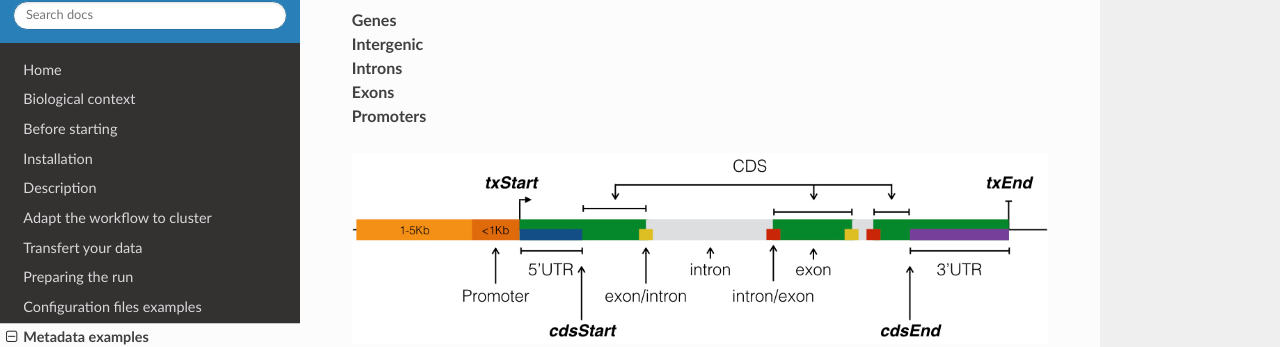
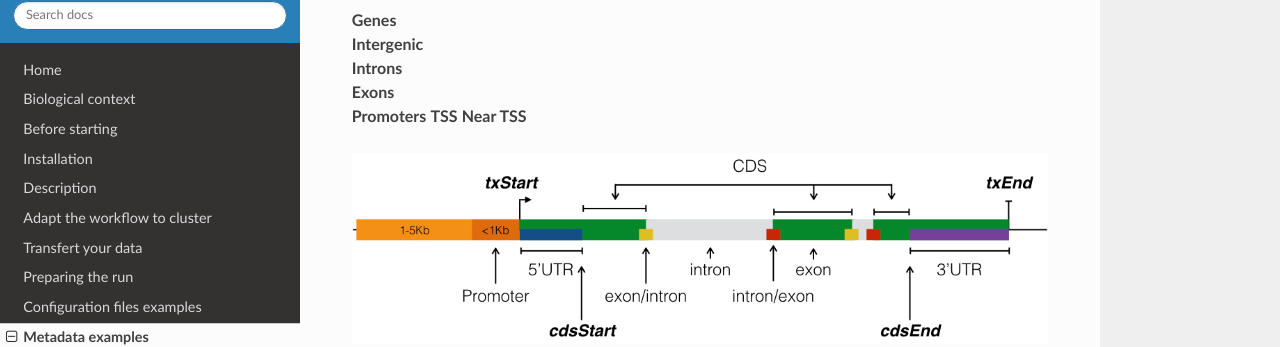
Before and after one commit to parisepigenetics/Methylator-Documentation, an MkDocs documentation site: the page built from docs/metadata_example.md, in a window 1280 px wide and 900 px high, scrolled down 946 px. Shown: the part 151-498 px from the top of the window. Built offline with MkDocs 1.6.1, drawn with Linux system fonts in a browser that asks for light colours; nearby versions of some CDN libraries.

Commit message:
Update metadata_example.md

```diff
--- a/docs/metadata_example.md
+++ b/docs/metadata_example.md
@@ -25,6 +25,8 @@ Nous avons fait le choix de reconstuire les annotations plutôt que d'utiliser l
 **Introns**
 **Exons**
 **Promoters**
+**TSS**
+**Near TSS**
 
 ![genes](img/gene.jpeg)
 
```
